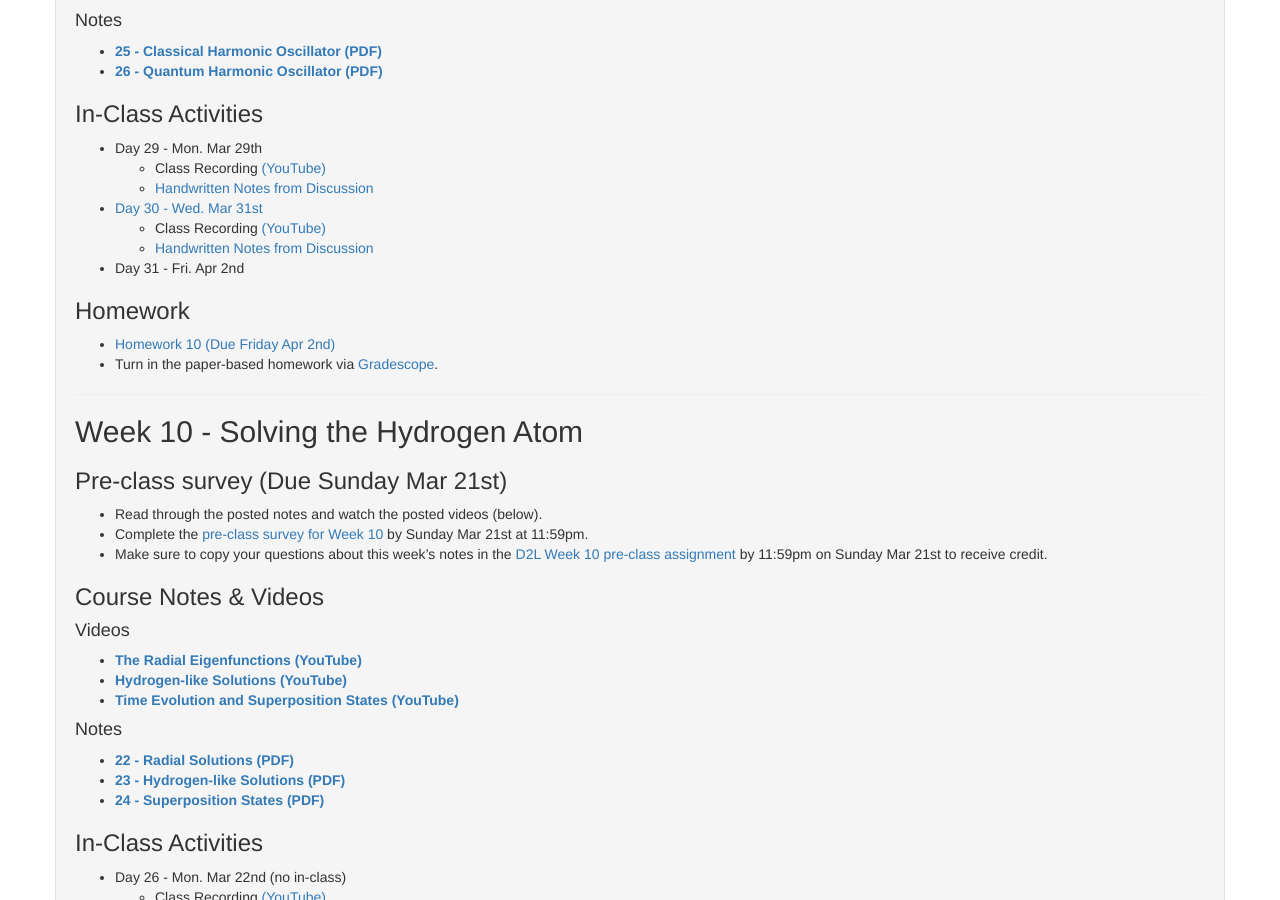
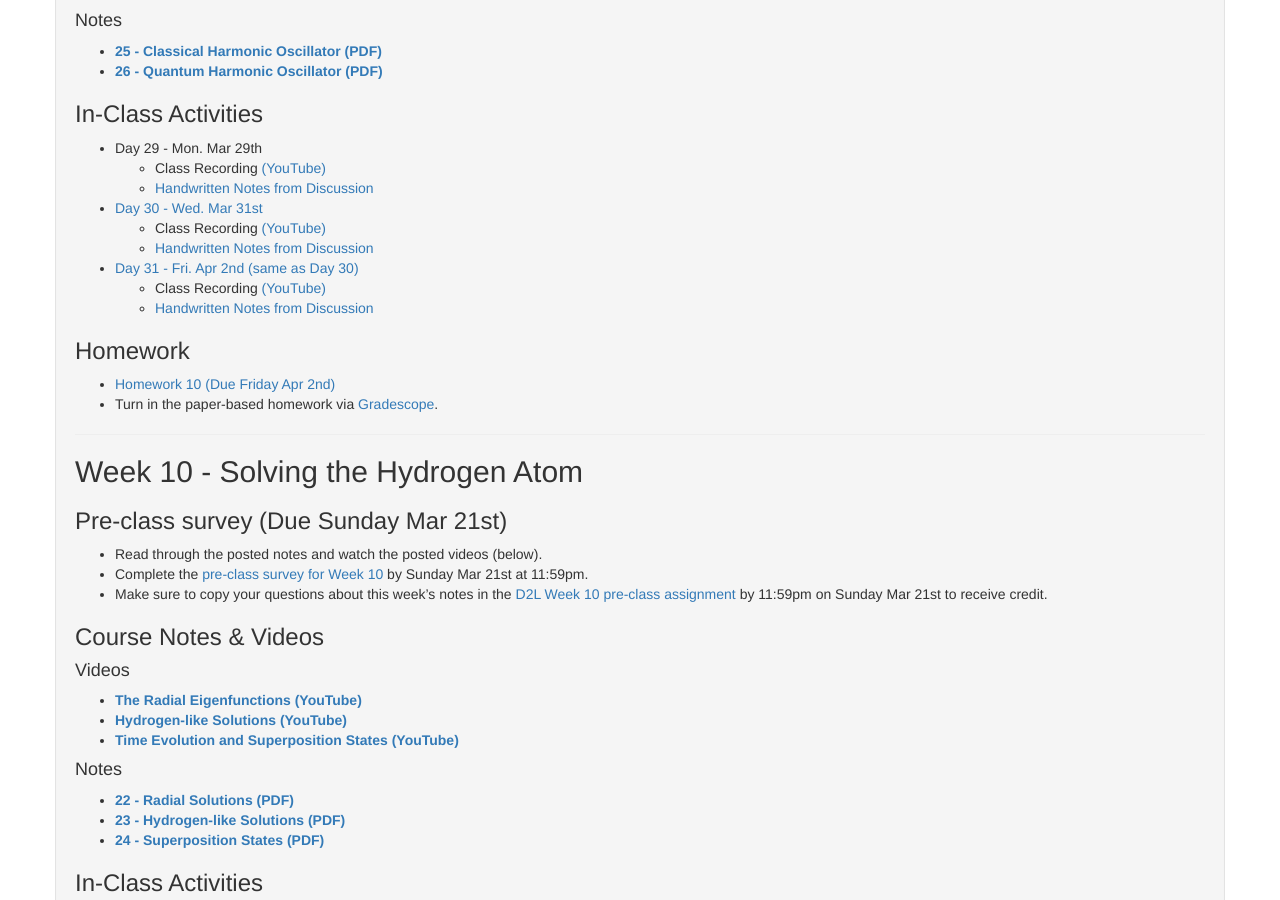
Before and after one commit to dannycab/phy472msu_s2021, a Jekyll site: the page built from notes/index.md, in a window 1280 px wide and 900 px high, scrolled down 1095 px. Built offline with Jekyll 4.4.1, drawn with Linux system fonts in a browser that asks for light colours.

Commit message:
updated with day 31

```diff
--- a/notes/index.md
+++ b/notes/index.md
@@ -70,7 +70,9 @@
 * [Day 30 - Wed. Mar 31st](./in-class/day30.html)
   - Class Recording [(YouTube)](https://www.youtube.com/watch?v=UvFY10Myvfs)
   - [Handwritten Notes from Discussion](./in-class/Day_30.pdf)
-* Day 31 - Fri. Apr 2nd
+* [Day 31 - Fri. Apr 2nd (same as Day 30)](./in-class/day30.html)
+  - Class Recording [(YouTube)](https://www.youtube.com/watch?v=L2GSUDocAdc)
+  - [Handwritten Notes from Discussion](./in-class/Day_31.pdf)
 
 ### Homework
 
```
Also changed, not shown: 1 other file.
